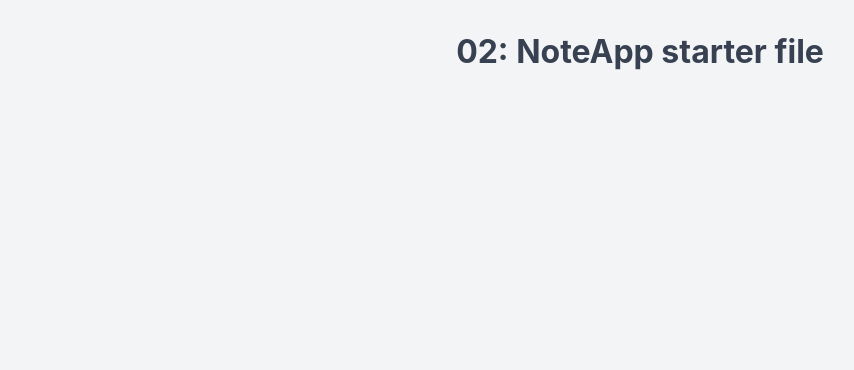
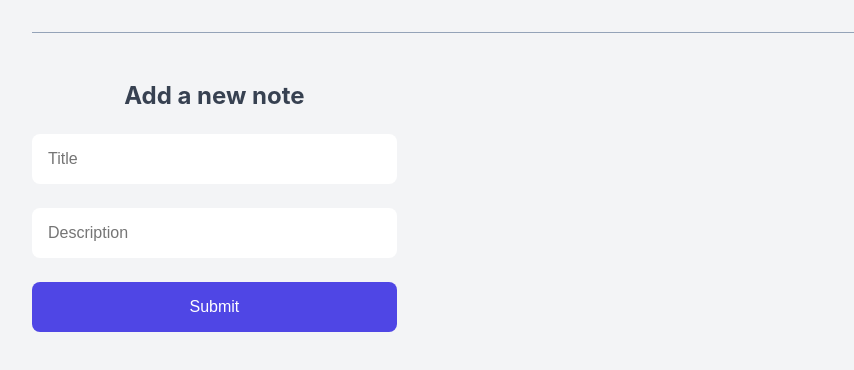
Before and after one commit to ArianMakiabadi/NoteApp, a React (Vite) app: page / in a window 1280 px wide. Shown: the top 370 px of the page, without its empty margins (0-854 px from the left). Built offline with nearby package versions, Linux system fonts and the light colour scheme.

Commit message:
AddNewNote component added

```diff
--- a/src/App.jsx
+++ b/src/App.jsx
@@ -1,6 +1,15 @@
 import "./App.css";
+import AddNewNote from "./components/AddNewNote";
 function App() {
-  return <h1>02: NoteApp starter file</h1>;
+  return (
+    <div className="container">
+      <div className="note-header"></div>
+      <div className="note-app">
+        <AddNewNote />
+        <div className="note-container"></div>
+      </div>
+    </div>
+  );
 }
 
 export default App;
--- /dev/null
+++ b/src/components/AddNewNote.jsx
@@ -0,0 +1,45 @@
+import { useState } from "react";
+
+function AddNewNote() {
+  const [title, setTitle] = useState("");
+  const [description, setDescription] = useState("");
+
+  const handleSubmit = (e) => {
+    e.preventDefault();
+    const newNote = {
+      title,
+      description,
+      id: Date.now(),
+      isCompleted: false,
+      createdAt: new Date().toISOString(),
+    };
+
+    setTitle("");
+    setDescription("");
+  };
+
+  return (
+    <div className="add-new-note">
+      <h2>Add a new note</h2>
+      <form className="note-form" onSubmit={handleSubmit}>
+        <input
+          value={title}
+          onChange={(e) => setTitle(e.target.value)}
+          type="text"
+          className="text-field"
+          placeholder="Title"
+        />
+        <input
+          value={description}
+          onChange={(e) => setDescription(e.target.value)}
+          type="text"
+          className="text-field"
+          placeholder="Description"
+        />
+        <button className="btn btn--primary">Submit</button>
+      </form>
+    </div>
+  );
+}
+
+export default AddNewNote;
```
